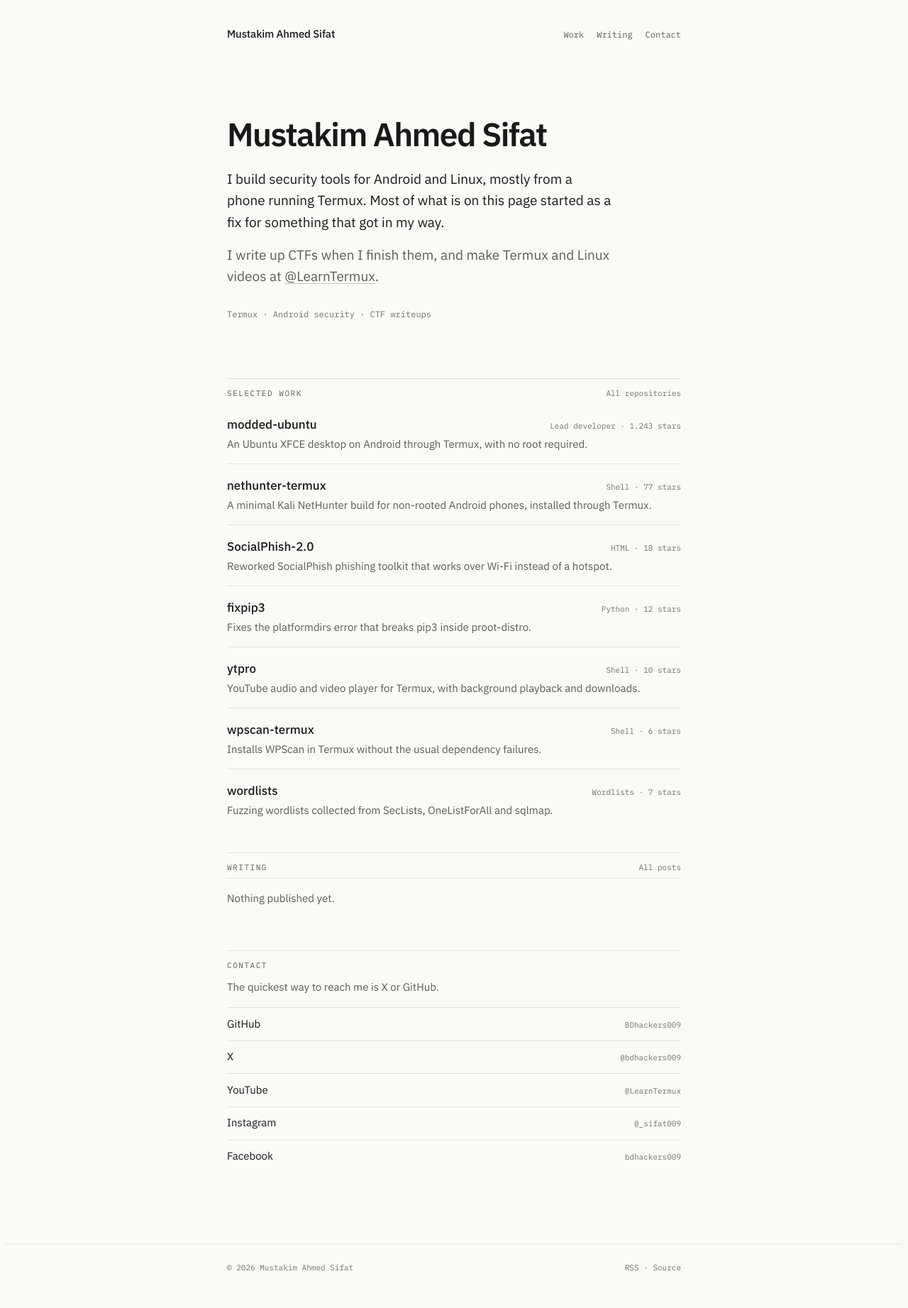
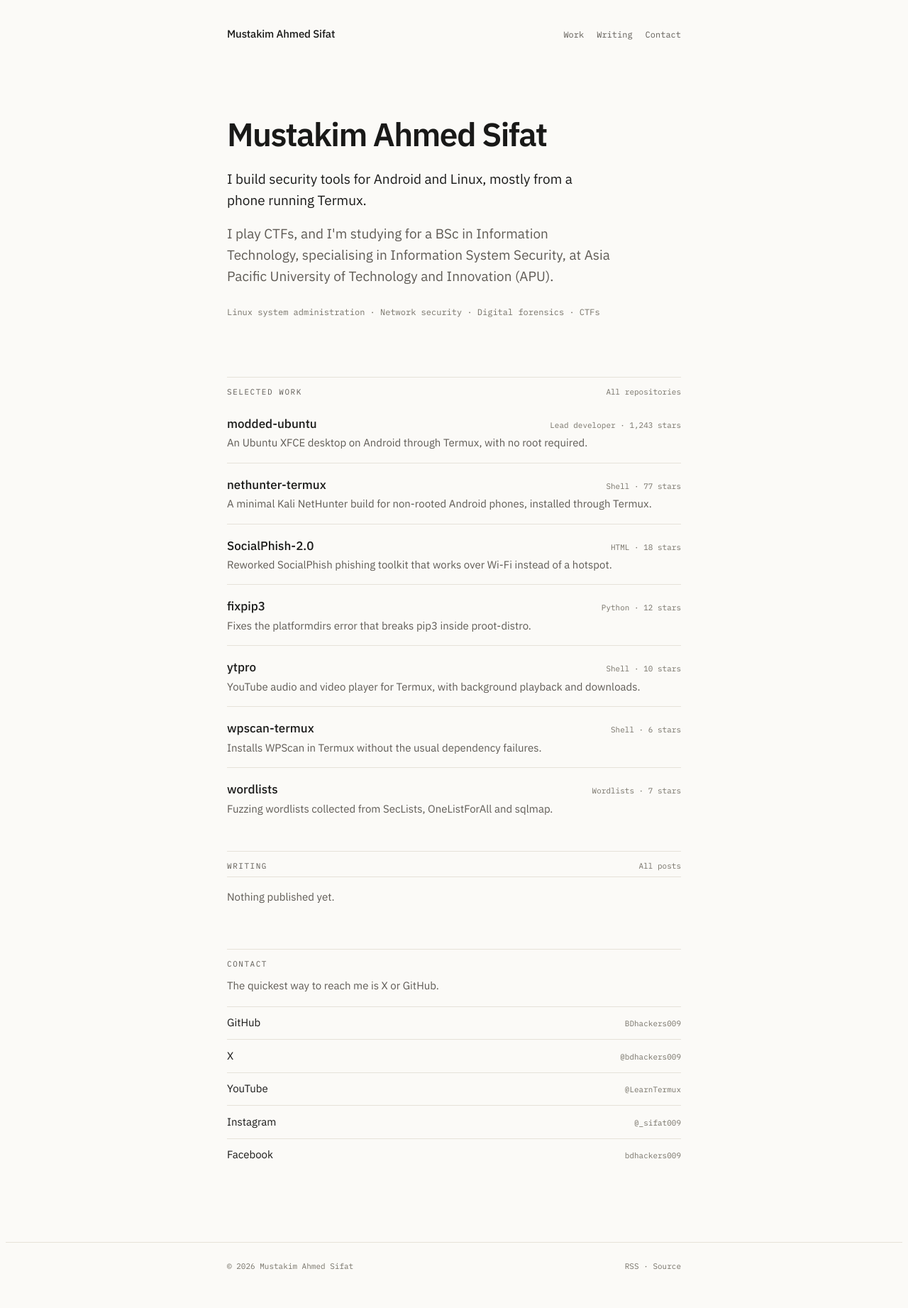
Before and after one commit to BDhackers009/bdhackers009.github.io, a Jekyll site: the page built from index.html, in a window 1280 px wide. Shown: the whole page at 71% size. Built offline with Jekyll 4.4.1, drawn with Linux system fonts in a browser that asks for light colours.

Commit message:
Replace the prompt icon and rewrite the hero
The old mark was a chevron and underscore, which reads as a terminal prompt. New mark is an M monogram. Hero now carries the degree and the areas of interest, and the project row no longer breaks mid-name on narrow screens.

```diff
--- a/_config.yml
+++ b/_config.yml
@@ -3,7 +3,7 @@ title: Mustakim Ahmed Sifat
 author:
   name: Mustakim Ahmed Sifat
   handle: BDhackers009
-description: Security tooling for Android and Linux, built mostly in Termux. CTF writeups and notes.
+description: Security tooling for Android and Linux, built mostly in Termux.
 url: https://bdhackers009.is-a.dev
 baseurl: ""
 
--- a/_includes/style.css
+++ b/_includes/style.css
@@ -272,12 +272,13 @@ a:hover {
   color: var(--muted);
 }
 
-.byline {
-  margin-top: 1.75rem;
+.focus {
+  max-width: 34rem;
+  margin-top: 1.6rem;
   font-family: var(--mono);
   font-size: 0.75rem;
+  line-height: 1.7;
   color: var(--faint);
-  font-variant-numeric: tabular-nums;
 }
 
 /* --------------------------------------------------------------- section */
@@ -332,14 +333,16 @@ a:hover {
 
 .work-row {
   display: flex;
+  flex-wrap: wrap;
   align-items: baseline;
   justify-content: space-between;
-  gap: 1rem;
+  gap: 0.1rem 1rem;
 }
 
 .work-title {
   font-weight: 500;
   text-decoration: none;
+  white-space: nowrap;
 }
 
 .work-title:hover {
@@ -349,6 +352,7 @@ a:hover {
 }
 
 .work-meta {
+  margin-left: auto;
   font-family: var(--mono);
   font-size: 0.6875rem;
   color: var(--faint);
--- a/index.html
+++ b/index.html
@@ -3,9 +3,9 @@ layout: default
 ---
 <section class="intro">
   <h1>{{ site.author.name }}</h1>
-  <p class="lede">I build security tools for Android and Linux, mostly from a phone running Termux. Most of what is on this page started as a fix for something that got in my way.</p>
-  <p class="lede">I write up CTFs when I finish them, and make Termux and Linux videos at <a href="https://www.youtube.com/@LearnTermux">@LearnTermux</a>.</p>
-  <p class="byline">Termux · Android security · CTF writeups</p>
+  <p class="lede">I build security tools for Android and Linux, mostly from a phone running Termux.</p>
+  <p class="lede">I play CTFs, and I'm studying for a BSc in Information Technology, specialising in Information System Security, at Asia Pacific University of Technology and Innovation (APU).</p>
+  <p class="focus">Linux system administration · Network security · Digital forensics · CTFs</p>
 </section>
 
 <section class="section" id="work">
```
Also changed, not shown: favicon.svg.
